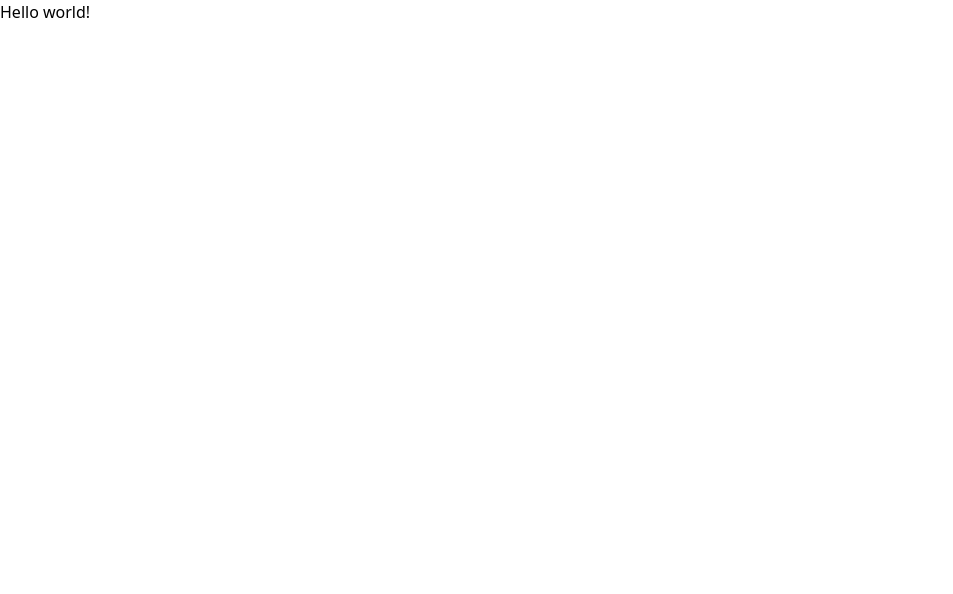
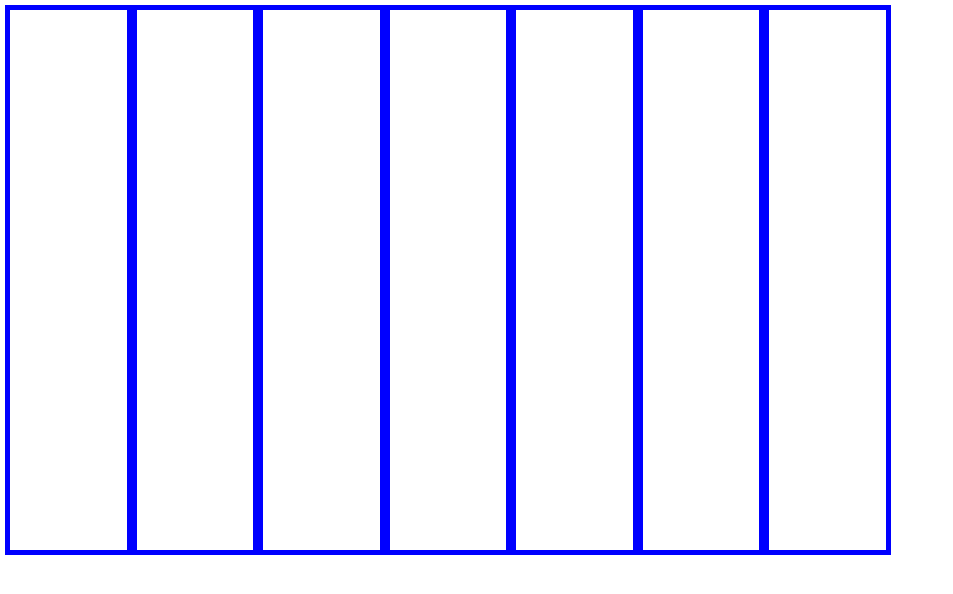
Before and after one commit to timjcai/calendah, a React (Vite) app: page / in a window 1280 px wide. Shown: the top 594 px of the page, without its empty margins (0-953 px from the left). Built offline with nearby package versions, Linux system fonts and the light colour scheme.

Commit message:
feat: building basic components for base calendar

```diff
--- a/package.json
+++ b/package.json
@@ -11,7 +11,8 @@
   },
   "dependencies": {
     "react": "^18.2.0",
-    "react-dom": "^18.2.0"
+    "react-dom": "^18.2.0",
+    "styled-components": "^6.0.0"
   },
   "devDependencies": {
     "@types/react": "^18.0.37",
--- a/src/App.jsx
+++ b/src/App.jsx
@@ -1,11 +1,10 @@
+import { Calendar } from "./components/common/Calendar/Calendar";
 
 
 export default function App() {
   return (
     <div className="w-screen h-screen bg-red-300">
-      <h1 className="text-3xl font-bold">
-        Hello world!
-      </h1>
+      <Calendar />
     </div>
 
   )
--- /dev/null
+++ b/src/components/common/Calendar/Calendar.tsx
@@ -0,0 +1,72 @@
+import { type } from 'os';
+import React, {FC} from 'react'
+import styled from 'styled-components'
+
+export const PlannerWrapper = styled.div`
+    display: flex;
+    flex-direction: row;
+    width: 70vw;
+    border: 5px solid white;
+    height: 70vh;
+`;
+
+export const PlannerColumn = styled.div`
+    display: flex;
+    flex-direction: column;
+    width: 10vw;
+    height: auto;
+    border: 5px solid blue;
+`;
+
+export const TimebarWrapper = styled.div`
+    display: flex;
+    flex-direction: column;
+
+`;
+
+export const TimebarCell = styled.div`
+    display: flex;
+
+`;
+
+const Times: string[] = ['12AM', '1AM', '2AM', '3AM', '4AM', '5AM', '6AM', '7AM', '8AM', '9AM', '10AM', '11AM', '12PM', '1PM', '2PM', '3PM', '4PM', '5PM', '6PM', '7PM', '8PM', '9PM', '10PM', '11PM']
+
+type TimecellProps = {
+    time: string
+}
+
+type TimebarProps = {
+    times: TimecellProps[]
+}
+
+export const Timecell: FC<TimecellProps> = ({time}) => {
+    return (
+        <TimebarCell>
+            <span>{time}</span>
+        </TimebarCell>
+    )
+}
+
+export const Timebar: FC<TimebarProps> = ({times}) => {
+    return (
+        <TimebarWrapper>
+            {times && times.map((unit)=> {
+                return(<Timecell time={unit} />)
+            })}
+        </TimebarWrapper>
+    )
+}
+
+export function Calendar() {
+  return (
+    <PlannerWrapper>
+      <PlannerColumn></PlannerColumn>
+      <PlannerColumn></PlannerColumn>
+      <PlannerColumn></PlannerColumn>
+      <PlannerColumn></PlannerColumn>
+      <PlannerColumn></PlannerColumn>
+      <PlannerColumn></PlannerColumn>
+      <PlannerColumn></PlannerColumn>
+    </PlannerWrapper>
+  )
+}
```
Also changed, not shown: 1 other file (tests, documents, lock files or other folders).
